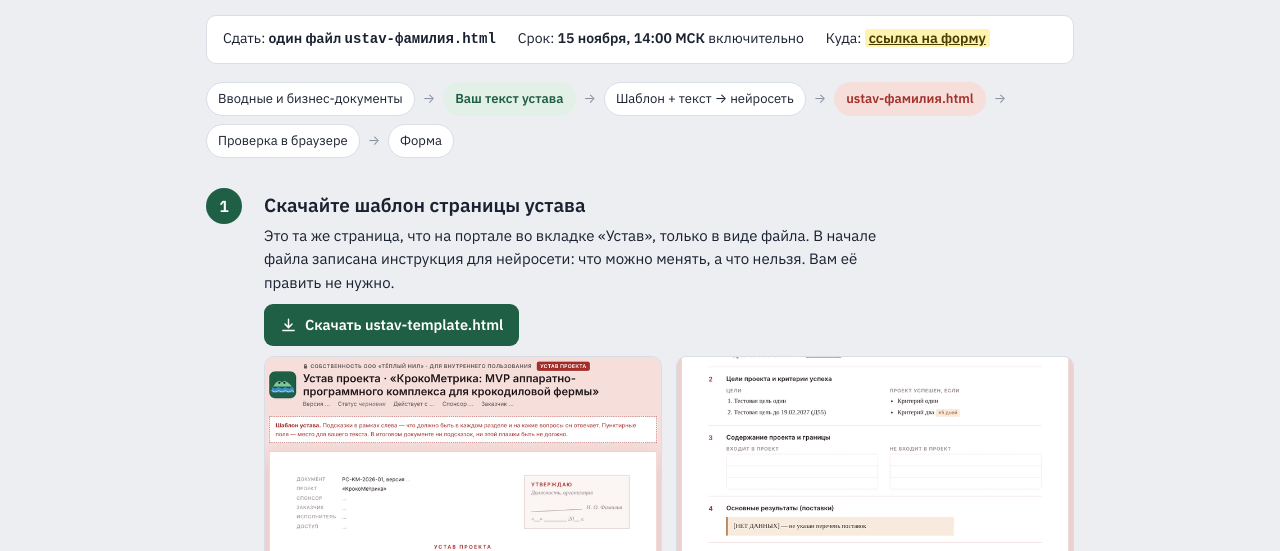
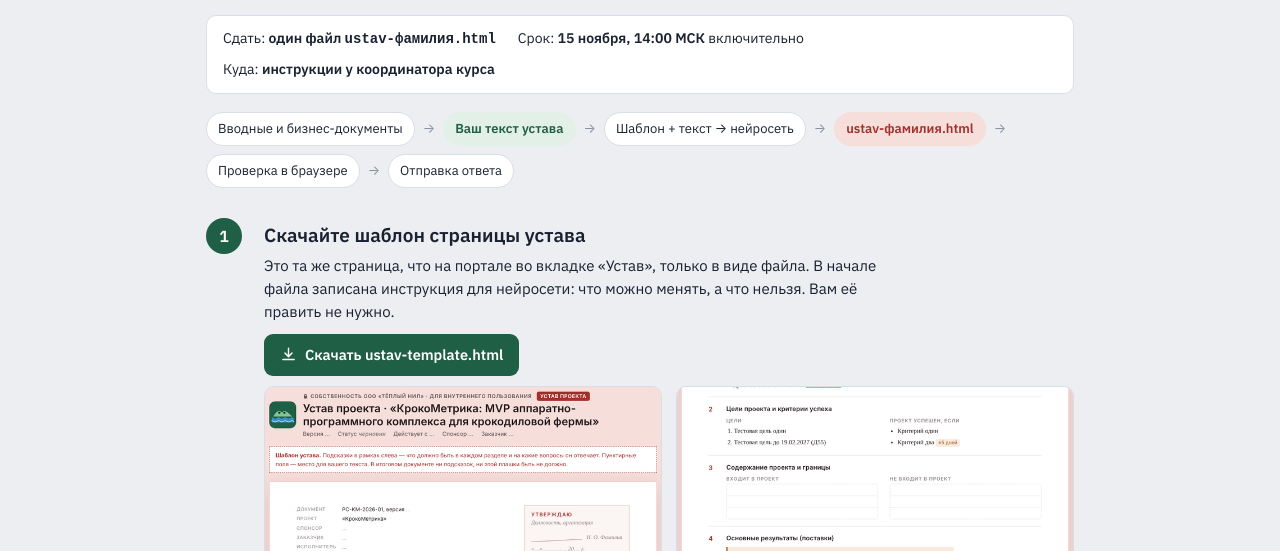
Before and after one commit to Training-8D-261109/portal, a plain HTML site: page hw1/guide/index.html in a window 1280 px wide. Shown: the part 249-800 px from the top of the page. Drawn offline with Linux system fonts and the light colour scheme.

Commit message:
ДЗ №1: способ сдачи — через координатора курса
Co-Authored-By: Claude Opus 5.5 <noreply@anthropic.com>
Claude-Session: https://claude.ai/code/session_01RgRtKoJMmFek4d1s1TSLGD

```diff
--- a/hw1/guide/index.html
+++ b/hw1/guide/index.html
@@ -118,11 +118,11 @@ kbd{font:12px var(--mono);border:1px solid var(--line);border-bottom-width:2px;b
 <div class="deadline">
   <span>Сдать: <b>один файл <code>ustav-фамилия.html</code></b></span>
   <span>Срок: <b>15 ноября, 14:00 МСК</b> включительно</span>
-  <span>Куда: <b><a href="#" class="todo">ссылка на форму</a></b></span>
+  <span>Куда: <b>инструкции у координатора курса</b></span>
 </div>
 
 <div class="flow" aria-label="Порядок работы">
-  <span>Вводные и бизнес-документы</span><i>→</i><span class="k">Ваш текст устава</span><i>→</i><span>Шаблон + текст → нейросеть</span><i>→</i><span class="c">ustav-фамилия.html</span><i>→</i><span>Проверка в браузере</span><i>→</i><span>Форма</span>
+  <span>Вводные и бизнес-документы</span><i>→</i><span class="k">Ваш текст устава</span><i>→</i><span>Шаблон + текст → нейросеть</span><i>→</i><span class="c">ustav-фамилия.html</span><i>→</i><span>Проверка в браузере</span><i>→</i><span>Отправка ответа</span>
 </div>
 
 <section class="step"><div class="no">1</div><div>
@@ -251,7 +251,7 @@ kbd{font:12px var(--mono);border:1px solid var(--line);border-bottom-width:2px;b
 
 <section class="step"><div class="no">6</div><div>
   <h2>Сдайте работу</h2>
-  <p>Заполните <a href="#" class="todo">форму</a> до <b>15 ноября, 14:00 МСК</b>. В форме:</p>
+  <p>Пришлите ответ до <b>15 ноября, 14:00 МСК</b> включительно. Куда и как отправить, подскажет координатор курса. В ответе должны быть:</p>
   <ol>
     <li>файл <code>ustav-фамилия.html</code>;</li>
     <li><b>три пункта: что нейросеть сделала не так и что вы исправили.</b> Пишите конкретно: «перепутала спонсора и заказчика, исправил по письму» — хорошо, «немного поправил текст» — нет.</li>
```
